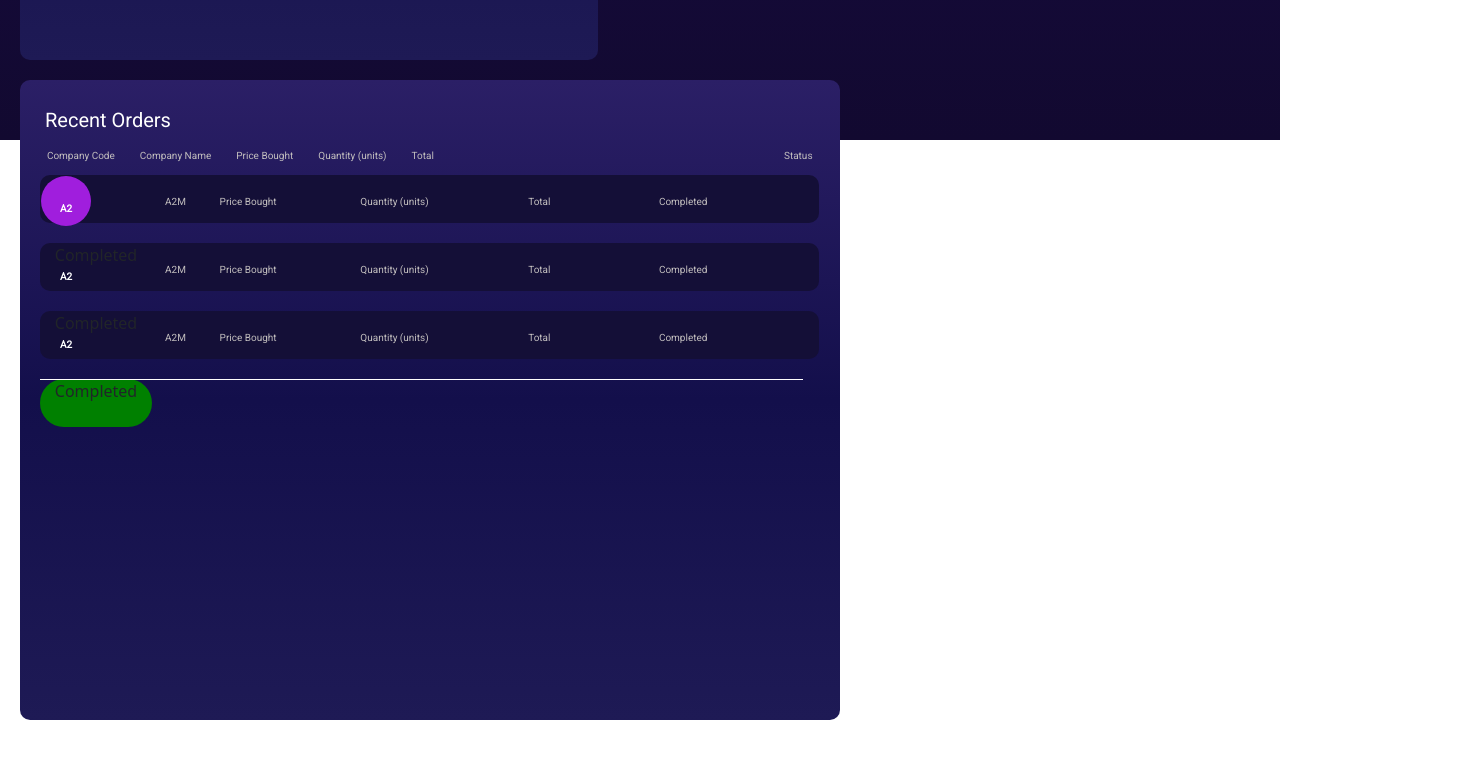
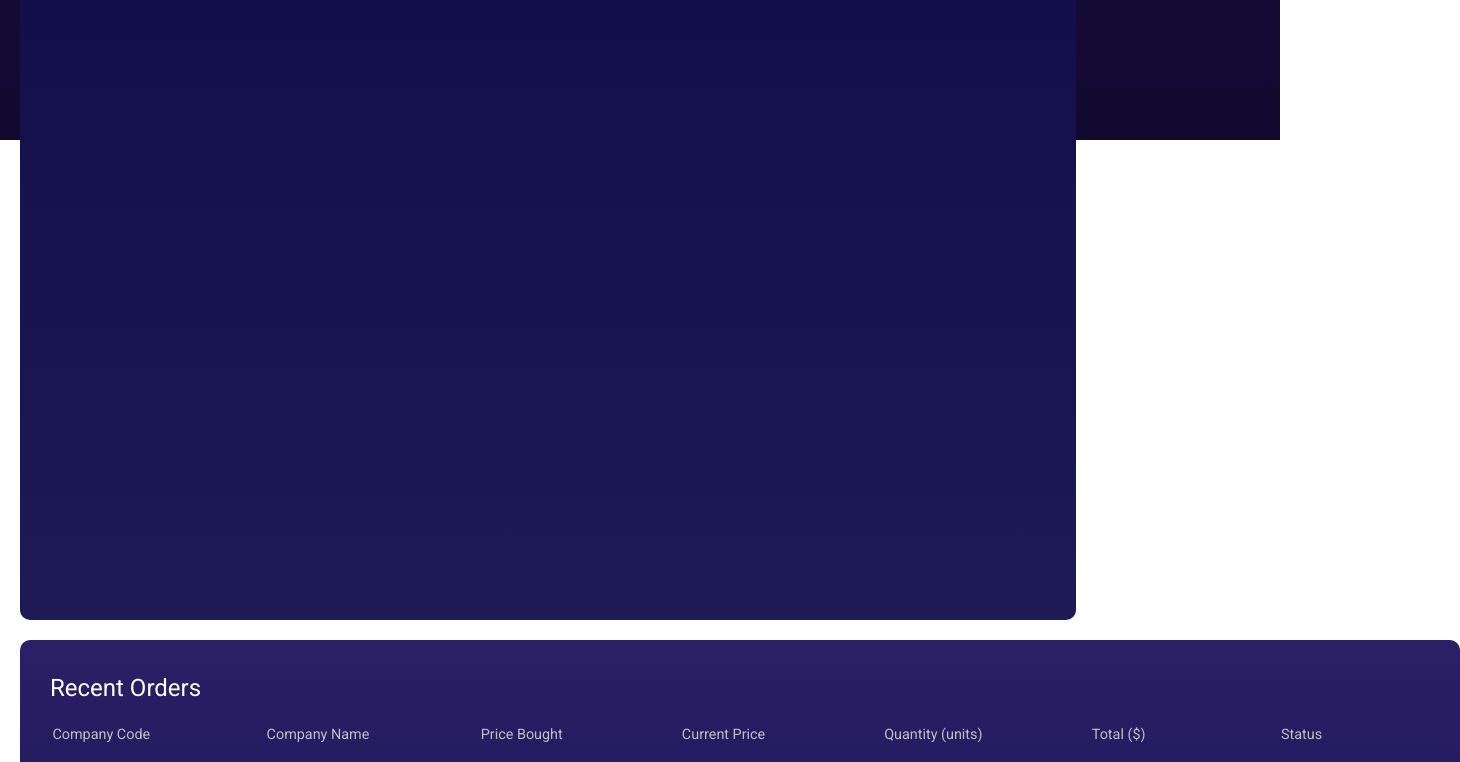
Before and after one commit to hjsith/Stocking-Up-V2, a React (Create React App) app in the folder client/: page / in a window 1280 px wide. Shown: the part 660-1422 px from the top of the page, 1460 px wide, since content can reach past the window. Before the commit the page ends 1380 px from the top, so only its background shows below. Built offline with nearby package versions, Linux system fonts and the light colour scheme.

Commit message:
Adjusted width of panels and order panels better aligned

```diff
--- a/client/src/assets/css/PortfolioPage.scss
+++ b/client/src/assets/css/PortfolioPage.scss
@@ -2,8 +2,8 @@
 
 .BackgroundPanel1 {
     background-image: linear-gradient(#2b1f66, #130f4b, #1e1a55);
-    height: 40em;
-    width: 36.125em;
+    height: 75em;
+    width: 66em;
     border-radius: 0.625em;
     margin-top: 1.25em;
     margin-left: 1.25em;
@@ -13,8 +13,8 @@
 
 .BackgroundPanel2 {
     background-image: linear-gradient(#2b1f66, #130f4b, #1e1a55);
-    height: 40em;
-    width: 51.25em;
+    height: 75em;
+    width: 90em;
     border-radius: 0.625em;
     margin-top: 1.25em;
     margin-left: 1.25em;
@@ -24,22 +24,35 @@
 
 .PanelTitle {
     font-family: "Roboto", sans-serif;
-    font-size: 1.25em;
+    font-size: 1.5em;
     color: white;
     padding: 1.25em 1.25em 0em 1.25em;
 }
 
-.TableTitleFont > tr > th{
+.TableTitleFont2 > tr > th{
     font-family: "Roboto", sans-serif;
-    font-size:  0.625em;
+    font-size:  0.9em;
     color:#C2BEBE;
     padding: 1.25em;
     font-weight: normal;
+    width:1000px
+}
+
+
+.TableTitleFont > tr > th{
+    font-family: "Roboto", sans-serif;
+    font-size:  0.9em;
+    color:#C2BEBE;
+    padding: 1.25em;
+    font-weight: normal;
+    width:1000px
 }
 
 .TableTitleFont {
     margin-left: 0.9em;
 }
+
+
 
 .line{
     // border: 0.5em solid white;
@@ -50,39 +63,38 @@
 }
 
 .OrderRowPanel{
-    height: 3em;
-    width: 95%;
+    height: 5em;
+    width: 97%;
     background-color:#140F37;
     margin-left: 1.25em;
     margin-bottom: 1.25em;
     border-radius: 0.625em;
 }
 
-.table > tr > th{
-    font-family: "Roboto", sans-serif;
-    font-size:  0.625em;
-    color:#C2BEBE;
-    font-weight: normal;
-}
+// .table > tr > th{
+//     font-family: "Roboto", sans-serif;
+//     font-size:  0.625em;
+//     color:#C2BEBE;
+//     font-weight: normal;
+// }
 
-.RedCancelButton {
-
-}
 
 .GreyCancelledButton {
     height: 3em;
     width: 7em;
     background-color: rgb(51, 51, 51);
     border-radius: 2em;
-    text-align: center;
-    vertical-align: middle;
+    display: flex;
+    justify-content: center;
+    align-items: center;
 }
 
 .GreenCompletedButton{
     height: 3em;
-    width: 7em;
+    width: 8em;
     background-color: green;
     border-radius: 2em;
-    text-align: center;
-    vertical-align: middle;
+    display: flex;
+    justify-content: center;
+    align-items: center;
 }
--- a/client/src/components/OrderRowPanel.js
+++ b/client/src/components/OrderRowPanel.js
@@ -8,30 +8,19 @@ import UserProfileIcon from "./UserProfileIcon";
 class OrderRowPanel extends React.Component {
   render() {
     return <div className="OrderRowPanel">
-     <table className="table">
-     <tr>
-              <th><UserProfileIcon name="A2M" /></th>
-              <th>A2M</th>
-              <th>Price Bought</th>
-              <th>Quantity (units)</th>
-              <th>Total</th>
-              <th></th>
-              <th></th>
-              <th></th>
-              <th></th>
-              <th></th>
-              <th></th>
-              <th></th>
-              <th></th>
-              <th></th>
-              <th></th>
-              <th></th>
-              <th></th>
-              <th></th>
-              <th><GreenCompletedButton/> </th>
+     <table className="TableTitleFont2">
+            <tr>
+              <th><UserProfileIcon name="A2M" /> </th>
+
+              <th>A2 Milk</th>
+              <th>$6.52</th>
+              <th>$7.02</th>
+              <th>150</th>
+              <th>$975</th>
+              <th><GreenCompletedButton /></th>
             </tr>
           </table>
-          <GreenCompletedButton/>
+
     </div>;
   }
 }
--- a/client/src/components/PortfolioPage.js
+++ b/client/src/components/PortfolioPage.js
@@ -24,24 +24,13 @@ class PortfolioPage extends React.Component {
               <th>Company Code</th>
               <th>Company Name</th>
               <th>Price Bought</th>
+              <th>Current Price</th>
               <th>Quantity (units)</th>
-              <th>Total</th>
-              <th></th>
-              <th></th>
-              <th></th>
-              <th></th>
-              <th></th>
-              <th></th>
-              <th></th>
-              <th></th>
-              <th></th>
-              <th></th>
-              <th></th>
-              <th></th>
-              <th></th>
+              <th>Total ($)</th>
               <th>Status</th>
             </tr>
           </table>
+          <OrderRowPanel />
           <OrderRowPanel />
           <OrderRowPanel />
           <OrderRowPanel />
```
